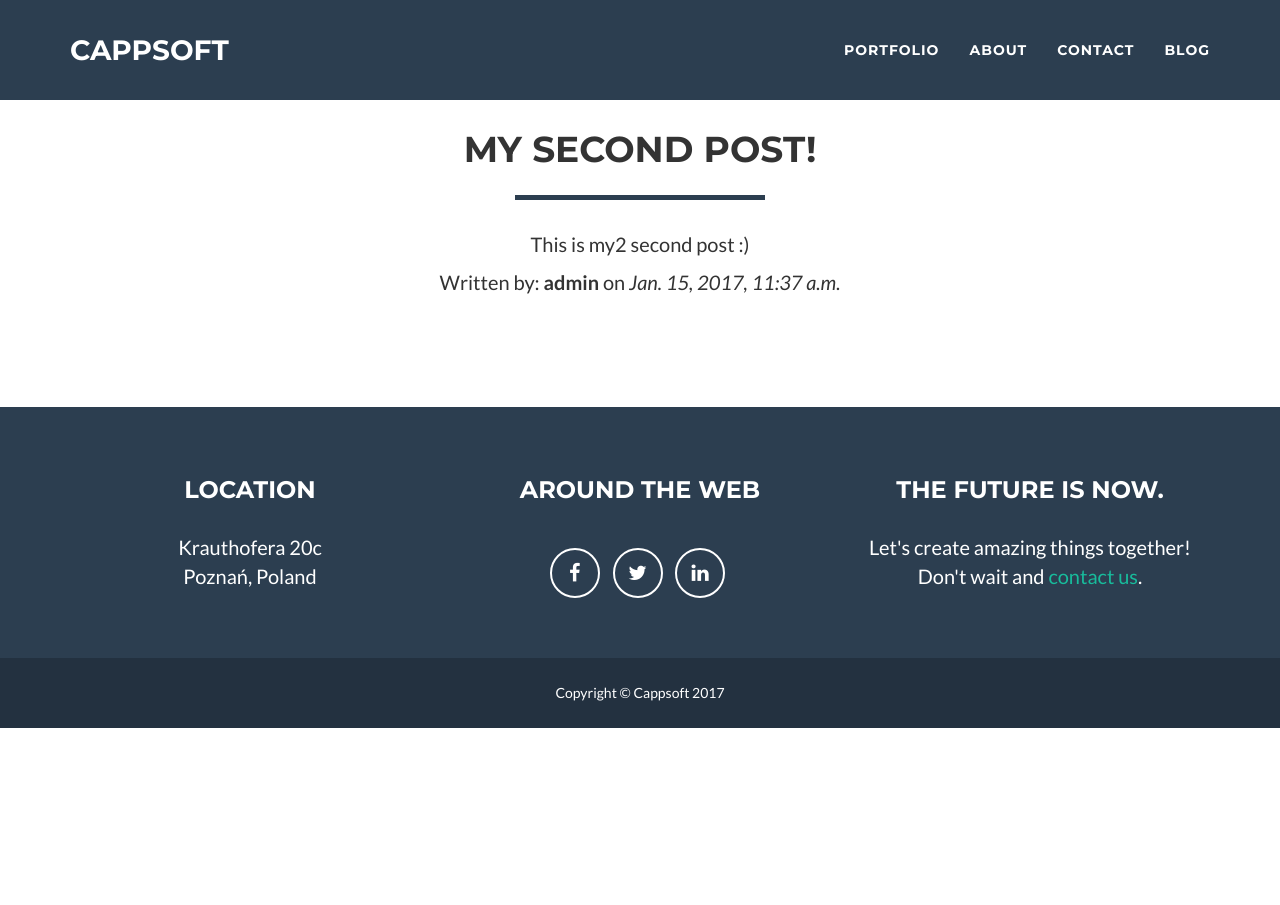
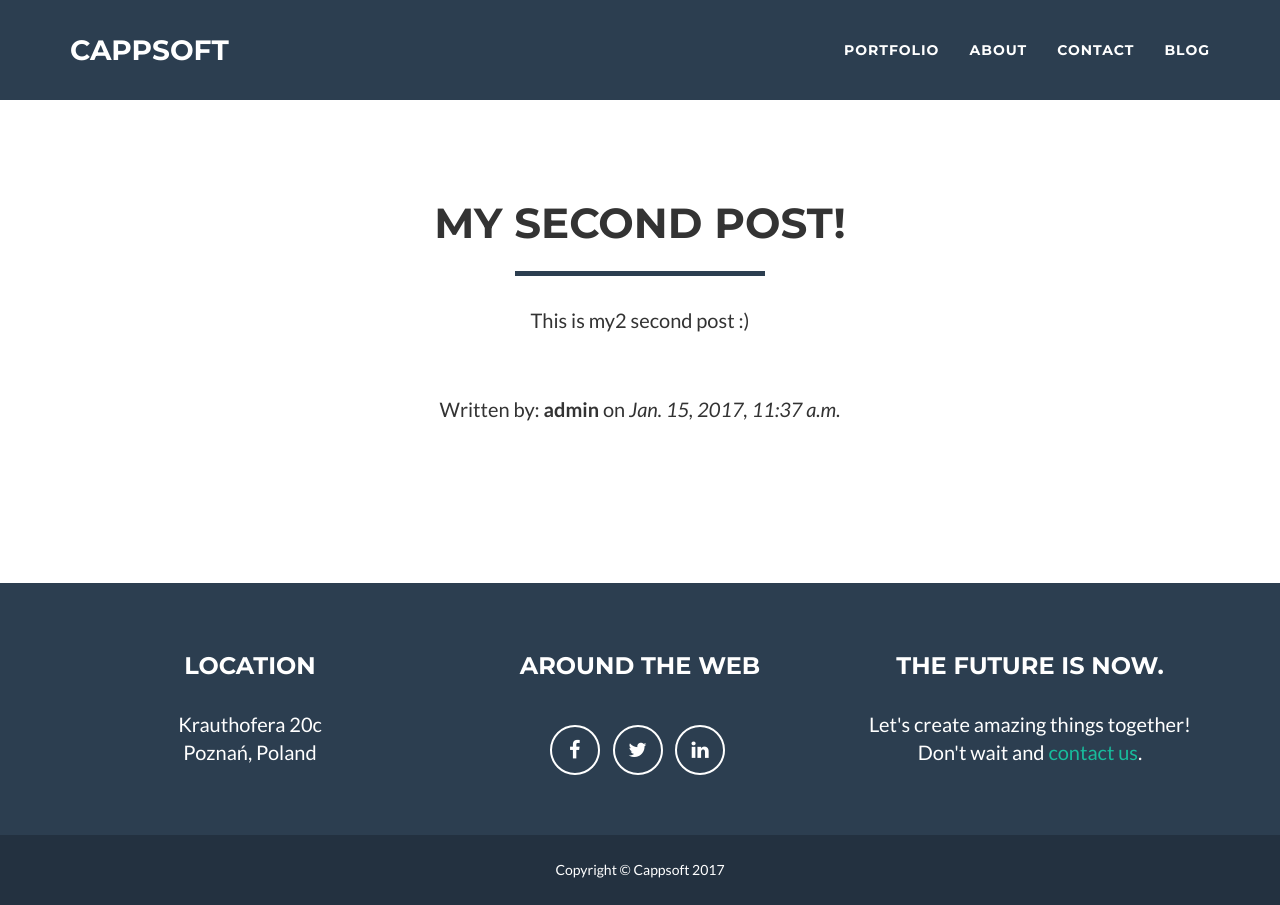
Before and after one commit to kkapitan/Cappsoft-Django, a Django app: page /blog/post/2/ in a window 1280 px wide. Before the commit the page ends 728 px from the top, so only its background shows below. Run offline with Django 3.2, Linux system fonts and the light colour scheme; data comes from the database, SQL or seed files in the repository; both versions use the stored data as it was after the commit; some libraries are stand-ins or nearby versions.

Commit message:
Layout improvements on show.html

```diff
--- a/cms_core/templates/show.html
+++ b/cms_core/templates/show.html
@@ -1,28 +1,35 @@
 {% extends 'base.html' %}
 
 {% block content %}
+    <section style="padding:50px;"></section>
 
-<div class="content-wrapper">
     <section id="{{ post.id }}" class="post-even">
         <div class="container">
+
             {% ifequal request.user.id post.author.id %}
+                <div class="row">
+                    <div class="col-xs-2 col-xs-offset-10">
+                        <a class="btn btn-default" href="{% url 'post_edit' pk=post.pk %}"><span class="glyphicon glyphicon-pencil"></span></a>
+                    </div>
+                </div>
+            {% endifequal %}
+
             <div class="row">
-                <div class="col-xs-4 col-xs-offset-8">
-                    <a class="btn btn-default" href="{% url 'post_edit' pk=post.pk %}"><span class="glyphicon glyphicon-pencil"></span></a>
-                </div>
-            </div>
-            {% endifequal %}
-            <div class="row">
+
                 <div class="col-lg-12 text-center">
-                    <h1>{{ post.title }}</h1>
+                    <h2>{{ post.title }}</h2>
                     <hr class="star-primary">
                     <p>{{ post.text|linebreaksbr }}</p>
-                    <p>Written by: <strong>{{ post.author.username }}</strong> on <em>{{ post.published_date }}</em></p>
                 </div>
 
             </div>
+            <div class="row">
+                    <div class="col-lg-12 text-center post-footer">
+                        <p>Written by: <strong>{{ post.author.username }}</strong> on <em>{{ post.published_date }}</em></p>
+                    </div>
+                </div>
+            </div>
         </div>
     </section>
-</div>
 
 {% endblock %}
--- a/static/css/core_cms.css
+++ b/static/css/core_cms.css
@@ -65,6 +65,10 @@
     color: white;
 }
 
+div.post-footer {
+    padding: 50px;
+}
+
 div.content-wrapper {
     padding-top: 10px;
 }
```
Also changed, not shown: db.sqlite3.
